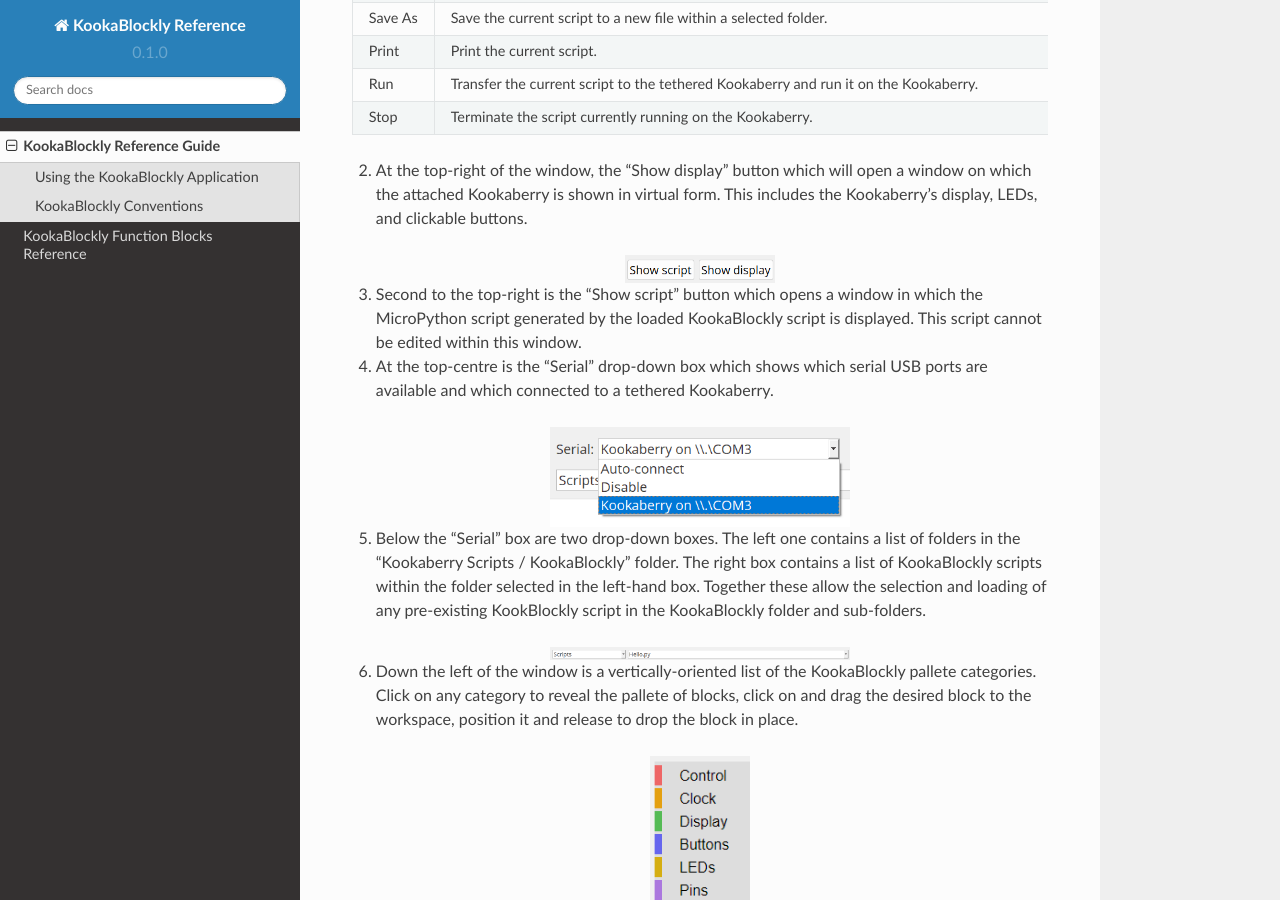
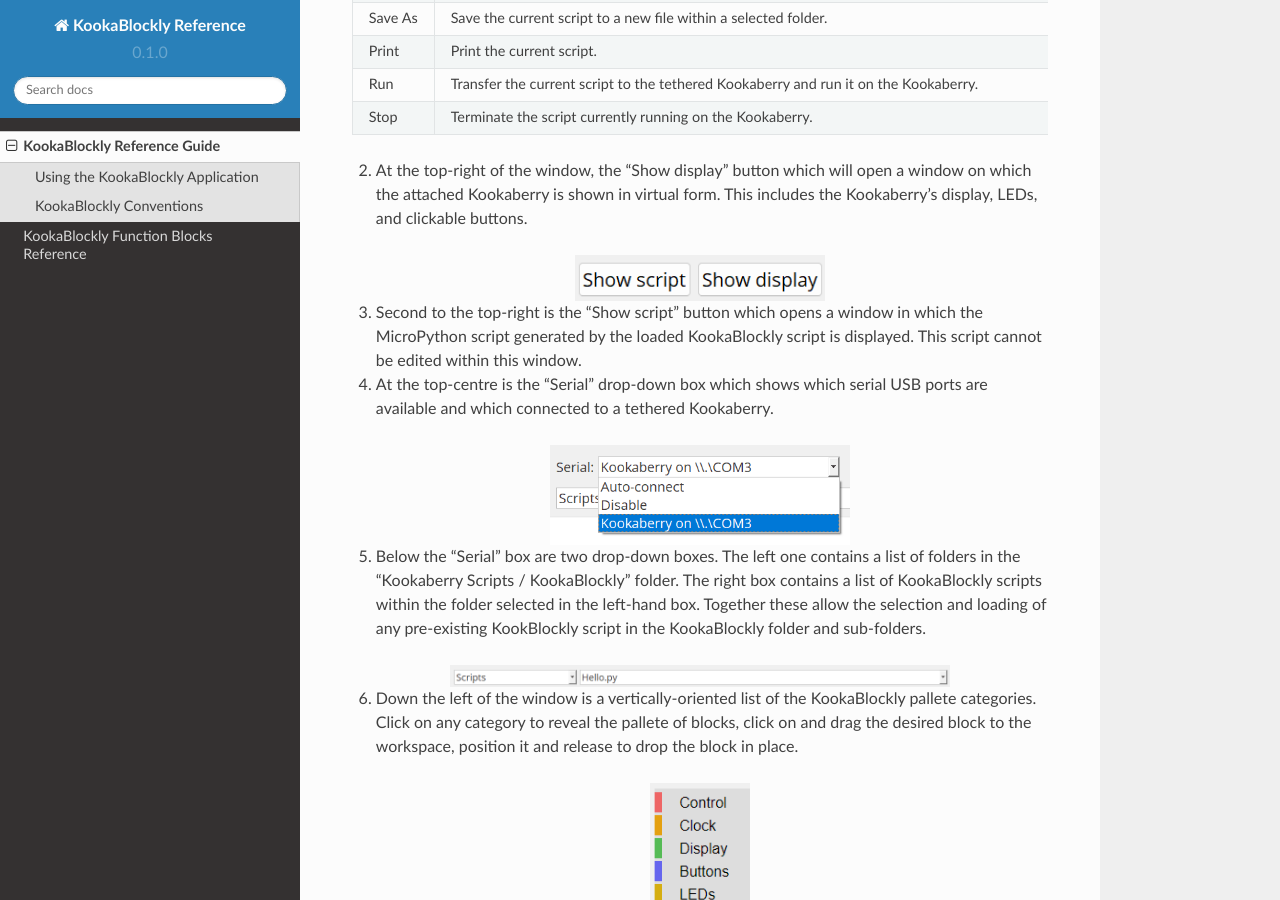
Before and after one commit to TDStrasser/KookaBlockly-Reference, a Sphinx documentation site: the page built from docs/source/conventions.rst, in a window 1280 px wide and 900 px high, scrolled down 1312 px. Built offline with Sphinx 7.4.7 and the Read the Docs theme 2.0.0, drawn with Linux system fonts in a browser that asks for light colours.

Commit message:
Minor image formatting.

```diff
--- a/docs/source/conventions.rst
+++ b/docs/source/conventions.rst
@@ -49,7 +49,7 @@
 
 
 .. image:: images/show-script-display-buttons.png
-   :width: 150
+   :width: 250
    :align: center
 
 
@@ -69,7 +69,7 @@
 
 
 .. image:: images/scripts-dropdowns.png
-   :width: 300
+   :width: 500
    :align: center
 
 
```
